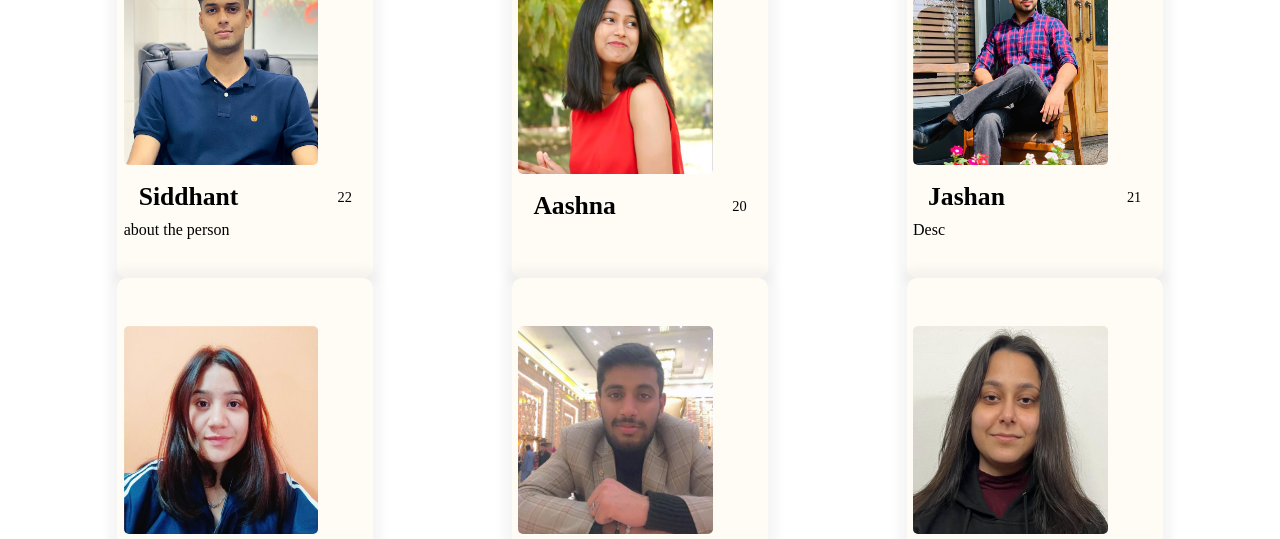
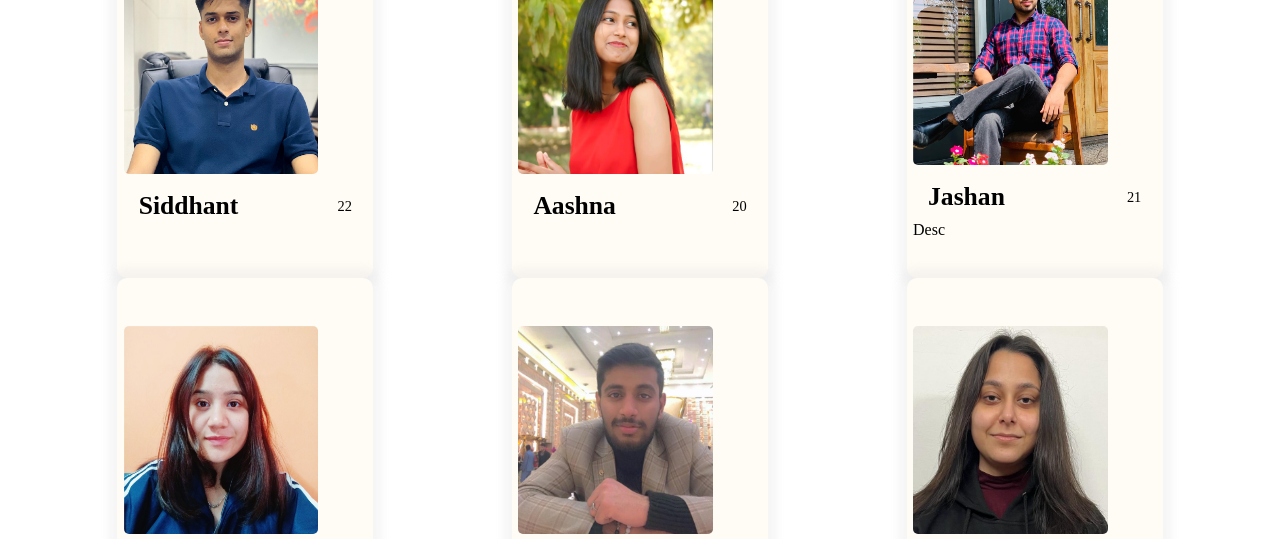
Before and after one commit to aashnajuyal/aashnaProject, a plain HTML site: page about.html in a window 1280 px wide. Shown: the part 210-749 px from the top of the page. Drawn offline with Linux system fonts and the light colour scheme.

Commit message:
new changes

```diff
--- a/about.html
+++ b/about.html
@@ -190,7 +190,7 @@
               <p class="card-price">22</p>
             </div>
             <div class="description_carticon">
-              <p>about the person</p>
+              <p></p>
             </div>
           </div>
           <div class="card">
```
Also changed, not shown: login.html (+1 -1 lines).
